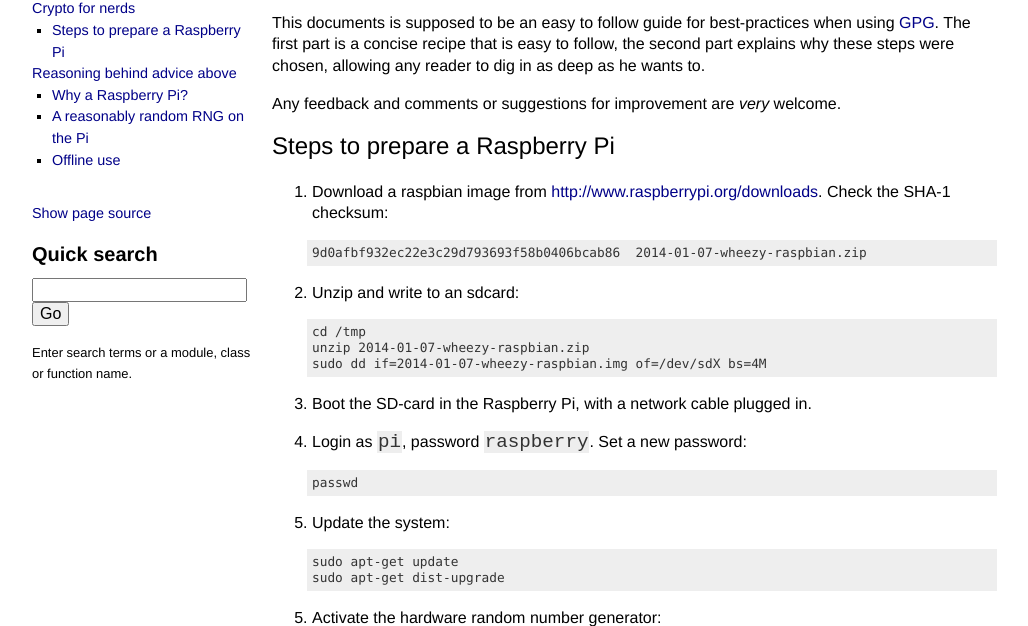
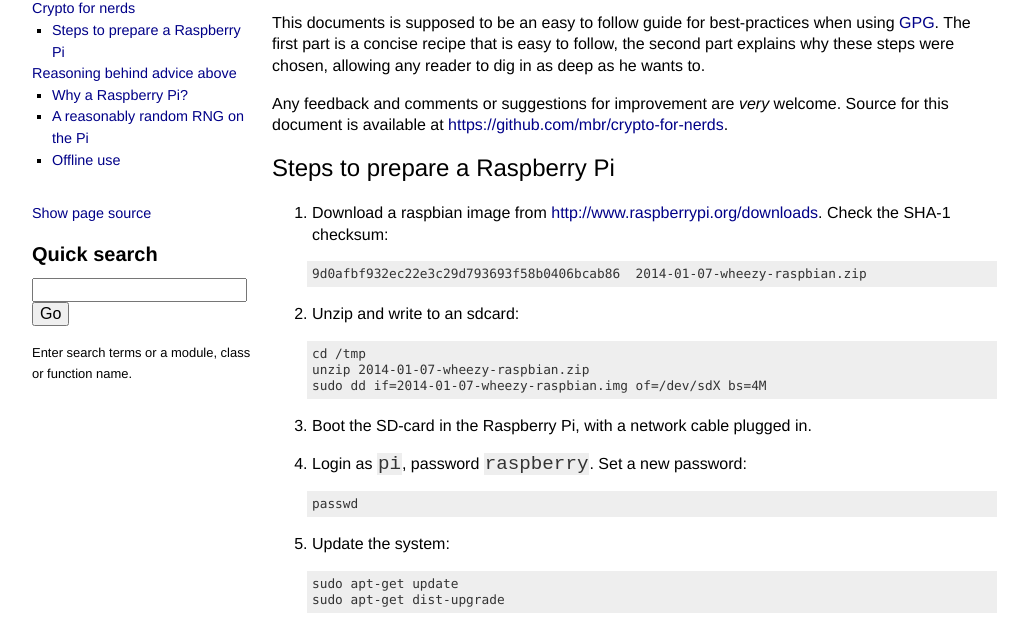
Before and after one commit to mbr/crypto-for-nerds, a plain HTML site: page index.html in a window 1280 px wide. Shown: the part 146-772 px from the top of the page, without its empty margins (128-1156 px from the left). Drawn offline with Linux system fonts and the light colour scheme.

Commit message:
Updated gh-pages (built from 54fab7e).

```diff
--- a/index.html
+++ b/index.html
@@ -53,7 +53,9 @@
 when using <a class="reference external" href="https://en.wikipedia.org/wiki/GNU_Privacy_Guard">GPG</a>. The first part is a concise recipe that is easy to follow,
 the second part explains why these steps were chosen, allowing any reader to
 dig in as deep as he wants to.</p>
-<p>Any feedback and comments or suggestions for improvement are <em>very</em> welcome.</p>
+<p>Any feedback and comments or suggestions for improvement are <em>very</em> welcome.
+Source for this document is available at
+<a class="reference external" href="https://github.com/mbr/crypto-for-nerds">https://github.com/mbr/crypto-for-nerds</a>.</p>
 <div class="section" id="steps-to-prepare-a-raspberry-pi">
 <h2>Steps to prepare a Raspberry Pi<a class="headerlink" href="#steps-to-prepare-a-raspberry-pi" title="Permalink to this headline">¶</a></h2>
 <ol class="arabic">
```
Also changed, not shown: searchindex.js (+1 -1 lines), _sources/index.txt.
